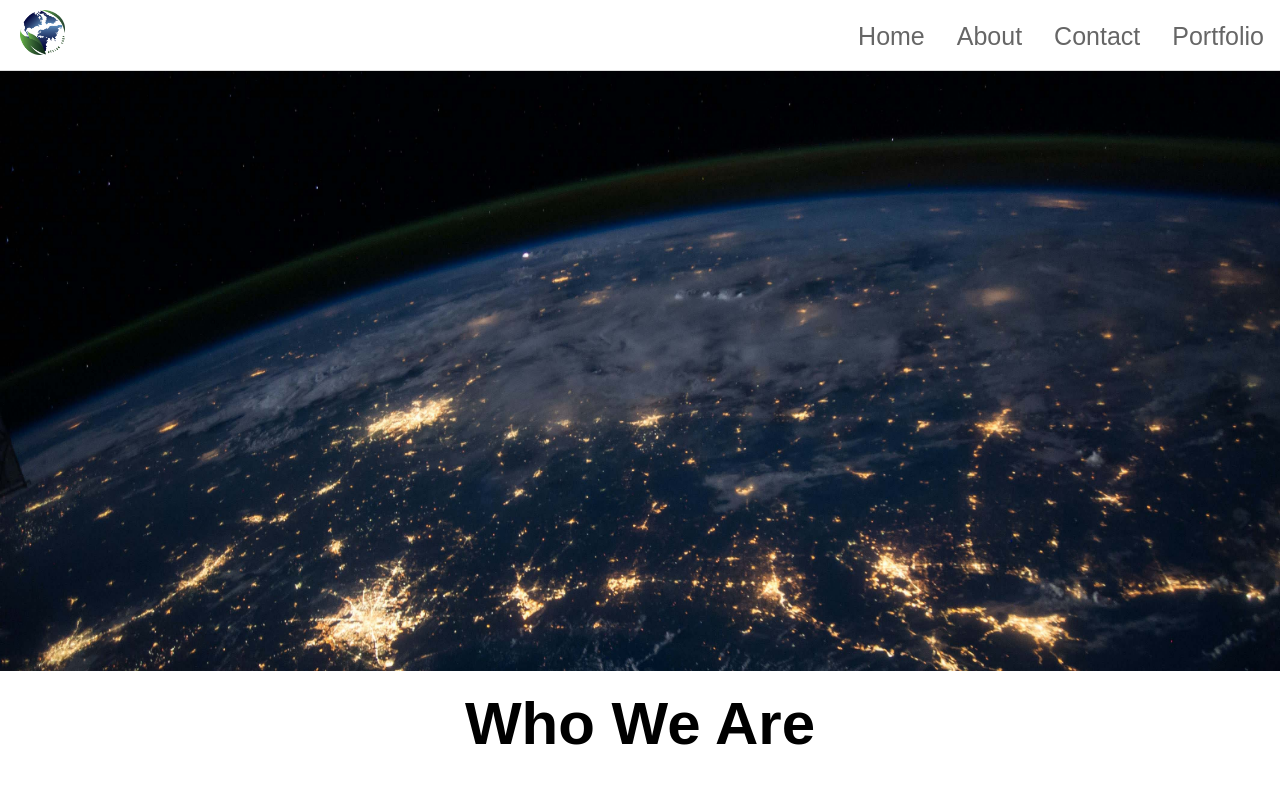
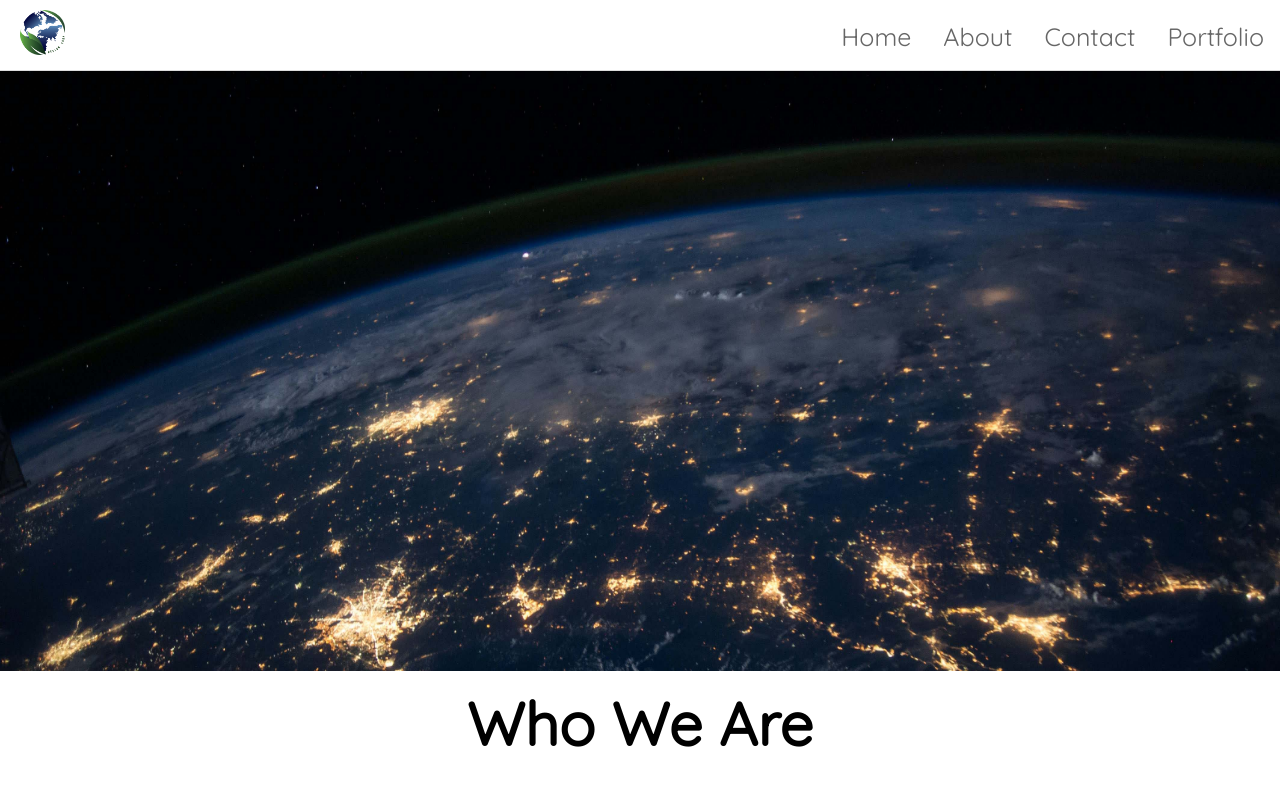
Before and after one commit to Ty-Allen/Allen_T_Bootcamp, a plain HTML site: page about.html in a window 1280 px wide. Shown: the top 791 px of the page. Drawn offline with Linux system fonts and the light colour scheme.

Commit message:
Adding Text Font

```diff
--- a/about.html
+++ b/about.html
@@ -4,6 +4,10 @@
 		<meta charset="UTF-8">
 		<meta name="viewport" content="initial-scale=1.0, width=device-width">
 		<title>About</title>
+
+		<link rel="preconnect" href="https://fonts.gstatic.com">
+		<link href="https://fonts.googleapis.com/css2?family=Quicksand&family=Ubuntu:wght@300;400;500;700&display=swap" rel="stylesheet">
+
 		<link href="css/reset.css" rel="stylesheet" type="text/css">
 		<link href="css/main.css" rel="stylesheet" type="text/css">
 	</head>
```
Also changed, not shown: portfolio.html (+4 -0 lines), portfolioview.html (+4 -0 lines).
